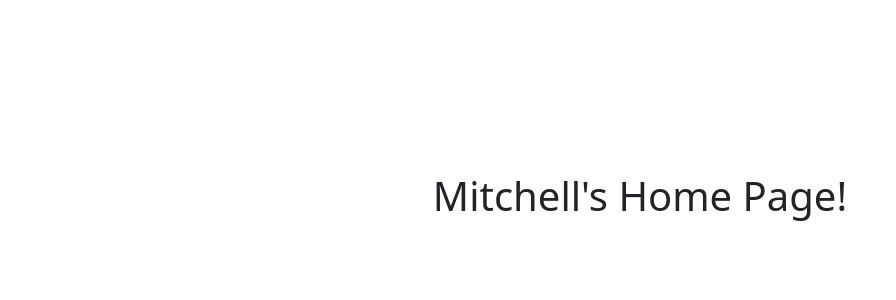
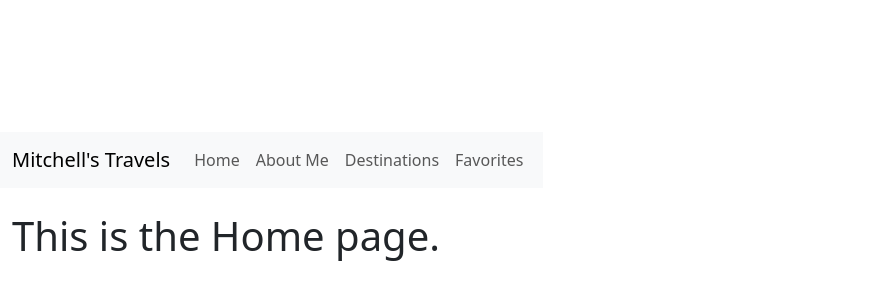
Before and after one commit to CS571-F25/p161, a React (Vite) app: page / in a window 1280 px wide. Shown: the part 200-500 px from the top of the page, without its empty margins (0-896 px from the left). Built offline with nearby package versions, Linux system fonts and the light colour scheme.

Commit message:
Starting to work on project

```diff
--- a/package.json
+++ b/package.json
@@ -14,7 +14,8 @@
     "react": "^19.1.1",
     "react-bootstrap": "^2.10.10",
     "react-dom": "^19.1.1",
-    "react-router": "^7.9.5"
+    "react-router": "^7.9.5",
+    "react-router-dom": "^7.9.6"
   },
   "devDependencies": {
     "@eslint/js": "^9.36.0",
--- a/src/App.jsx
+++ b/src/App.jsx
@@ -1,14 +1,17 @@
-import { HashRouter, Route, Routes } from "react-router";
-import "./App.css";
+import { HashRouter, Routes, Route } from "react-router-dom";
 import Home from "./components/Home";
 import AboutMe from "./components/AboutMe";
+import Destinations from "./components/Destinations";
+import Navigation from "./components/Navigation";
 
 function App() {
   return (
     <HashRouter>
+      <Navigation />
       <Routes>
-        <Route path="/" element={<Home />}></Route>
-        <Route path="/about" element={<AboutMe />}></Route>
+        <Route path="/" element={<Home />} />
+        <Route path="/about" element={<AboutMe />} />
+        <Route path="/destinations" element={<Destinations />} />
       </Routes>
     </HashRouter>
   );
--- a/src/components/AboutMe.jsx
+++ b/src/components/AboutMe.jsx
@@ -1,7 +1,7 @@
 export default function AboutMe(props) {
   return (
-    <div>
-      <h1>About Me!</h1>
+    <div className="container mt-4">
+      <h1>This is the About Me page.</h1>
     </div>
   );
 }
--- /dev/null
+++ b/src/components/Destinations.jsx
@@ -0,0 +1,32 @@
+import { Row, Col, Card } from "react-bootstrap";
+import BigBen from "../Images/BigBen.JPG";
+
+const destinations = [
+  {
+    id: 1,
+    name: "London",
+    description: "Test description for London.",
+    images: [BigBen],
+  },
+];
+
+export default function Destinations() {
+  return (
+    <div className="container mt-4">
+      <h1>Destinations</h1>
+      <Row>
+        {destinations.map((dest) => (
+          <Col key={dest.id} md={4} className="mb-3">
+            <Card>
+              <Card.Img variant="top" src={dest.images[0]} />
+              <Card.Body>
+                <Card.Title>{dest.name}</Card.Title>
+                <Card.Text>{dest.description}</Card.Text>
+              </Card.Body>
+            </Card>
+          </Col>
+        ))}
+      </Row>
+    </div>
+  );
+}
--- a/src/components/Home.jsx
+++ b/src/components/Home.jsx
@@ -1,7 +1,7 @@
-export default function Home(props) {
+export default function Home() {
   return (
-    <div>
-      <h1>Mitchell's Home Page!</h1>
+    <div className="container mt-4">
+      <h1>This is the Home page.</h1>
     </div>
   );
 }
--- /dev/null
+++ b/src/components/Navigation.jsx
@@ -0,0 +1,32 @@
+import { Navbar, Nav, Container } from "react-bootstrap";
+import { Link } from "react-router-dom";
+
+export default function Navigation() {
+  return (
+    <Navbar bg="light" expand="lg">
+      <Container fluid>
+        {" "}
+        <Navbar.Brand as={Link} to="/">
+          Mitchell's Travels
+        </Navbar.Brand>
+        <Navbar.Toggle aria-controls="basic-navbar-nav" />
+        <Navbar.Collapse id="basic-navbar-nav">
+          <Nav className="me-auto">
+            <Nav.Link as={Link} to="/">
+              Home
+            </Nav.Link>
+            <Nav.Link as={Link} to="/about">
+              About Me
+            </Nav.Link>
+            <Nav.Link as={Link} to="/destinations">
+              Destinations
+            </Nav.Link>
+            <Nav.Link as={Link} to="/favorites">
+              Favorites
+            </Nav.Link>
+          </Nav>
+        </Navbar.Collapse>
+      </Container>
+    </Navbar>
+  );
+}
--- /dev/null
+++ b/src/styles.css
@@ -0,0 +1,21 @@
+/* Global body styles */
+body {
+  margin: 0;
+  font-family: Arial, Helvetica, sans-serif;
+  background-color: #f8f9fa;
+}
+
+/* Navbar link styles */
+.navbar,
+.navbar-light .navbar-nav .nav-link {
+  color: #000;
+}
+
+.navbar-light .navbar-nav .nav-link:hover {
+  color: #007bff;
+}
+
+/* Container spacing */
+.container {
+  padding: 1rem;
+}
```
Also changed, not shown: src/components/DestinationsCard.jsx (added, +13 -0 lines), src/components/Favorites.jsx (added, +7 -0 lines), 8 other files (tests, documents, lock files or other folders).
